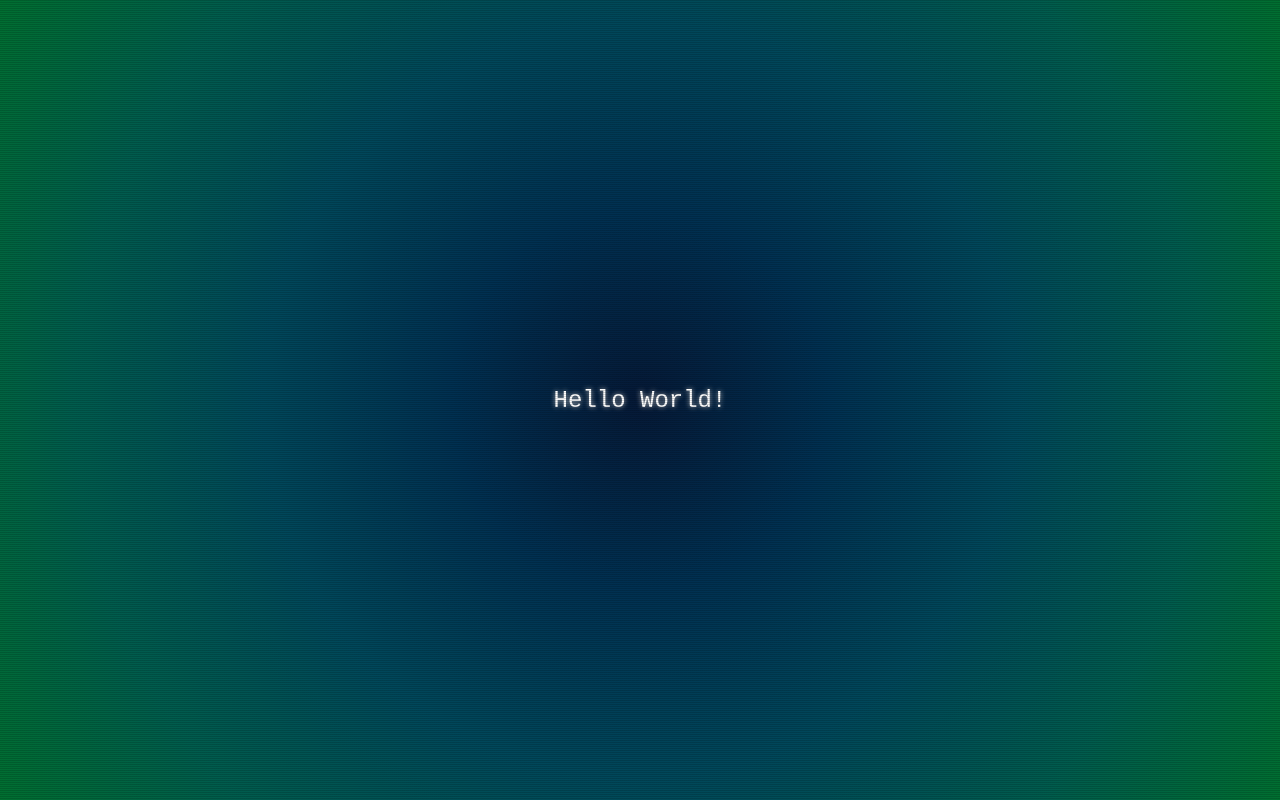
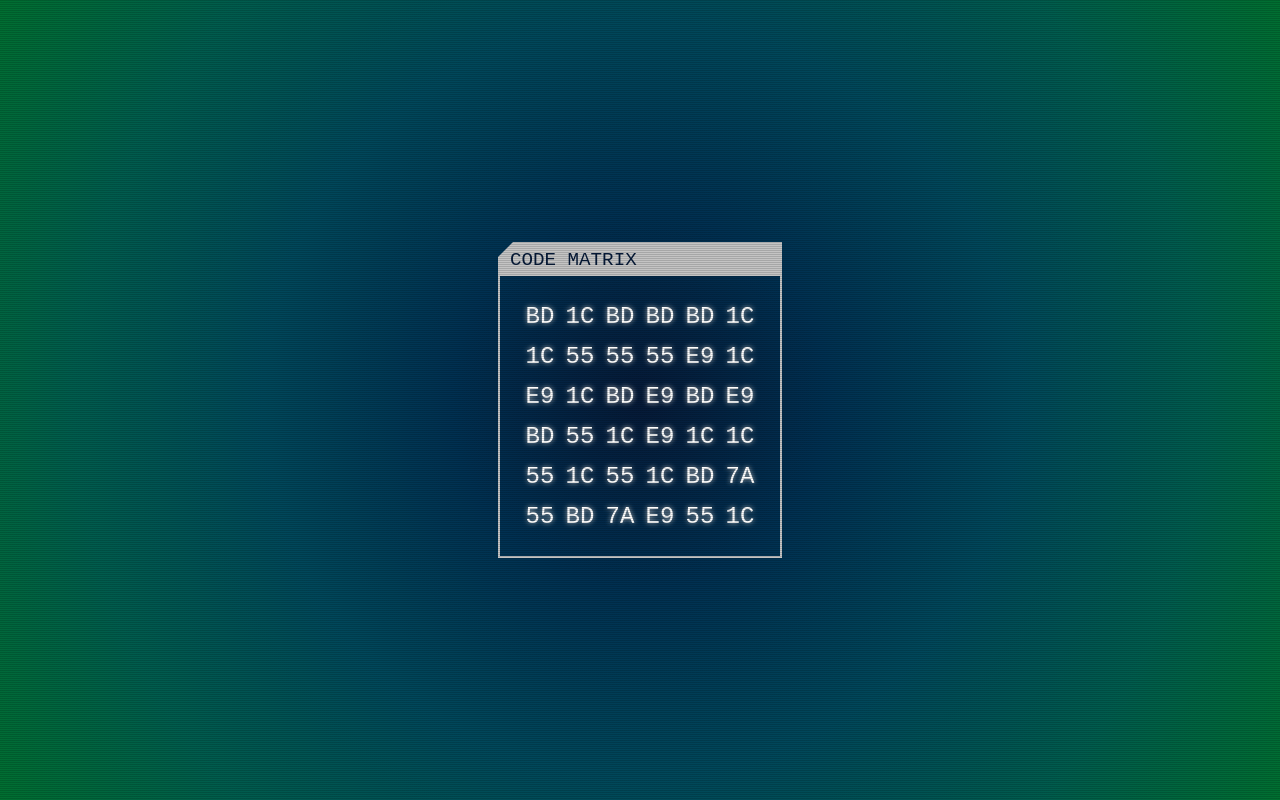
Before and after one commit to fanciful-marmot/cyber-hack, a React app: page / in a window 1280 px wide. Built offline with nearby package versions, Linux system fonts and the light colour scheme.

Commit message:
Basic drawing of the board

```diff
--- a/package.json
+++ b/package.json
@@ -15,6 +15,7 @@
     "@babel/preset-env": "7.13.15",
     "@babel/preset-react": "7.13.13",
     "babel-loader": "8.2.2",
+    "classnames": "2.3.1",
     "css-loader": "5.2.1",
     "html-webpack-plugin": "5.3.1",
     "react": "17.0.2",
--- a/src/index.css
+++ b/src/index.css
@@ -3,6 +3,12 @@ body {
   padding: 0;
   width: 100vw;
   height: 100vh;
+}
+
+div {
+  margin: 0;
+  padding: 0;
+  box-sizing: border-box;
 }
 
 #root {
--- a/src/ui/app.css
+++ b/src/ui/app.css
@@ -27,4 +27,5 @@
     transparent 1px,
     transparent 2px
   );
+  pointer-events: none;
 }
--- a/src/ui/app.jsx
+++ b/src/ui/app.jsx
@@ -1,11 +1,24 @@
 import React from 'react';
 
 import './app.css';
+import { Board } from './board/board';
+
+const matrix = [
+  'BD', '1C', 'BD', 'BD', 'BD', '1C',
+  '1C', '55', '55', '55', 'E9', '1C',
+  'E9', '1C', 'BD', 'E9', 'BD', 'E9',
+  'BD', '55', '1C', 'E9', '1C', '1C',
+  '55', '1C', '55', '1C', 'BD', '7A',
+  '55', 'BD', '7A', 'E9', '55', '1C',
+];
+
+const width = 6;
+const height = 6;
 
 const App = () => {
   return (
     <div className="app">
-      <div>Hello World!</div>
+      <Board matrix={matrix} width={width} height={height} />
     </div>
   );
 };
--- /dev/null
+++ b/src/ui/board/board-cell.css
@@ -0,0 +1,12 @@
+.board-cell {
+  width: 40px;
+  height: 40px;
+
+  display: flex;
+  align-items: center;
+  justify-content: center;
+}
+
+.board-cell:hover {
+  background-color: rgba(255, 255, 255, 0.2);
+}
--- /dev/null
+++ b/src/ui/board/board-cell.jsx
@@ -0,0 +1,16 @@
+import React from 'react';
+import classnames from 'classnames';
+
+import './board-cell.css';
+
+const BoardCell = props => {
+  const { value, highlight } = props;
+
+  return (
+    <div className={classnames('board-cell', { highlight })}>
+      {value}
+    </div>
+  )
+};
+
+export { BoardCell };
--- /dev/null
+++ b/src/ui/board/board.css
@@ -0,0 +1,23 @@
+.board {
+  display: flex;
+  flex-direction: column;
+  border: 2px solid #c4c4c4;
+  clip-path: polygon(15px 0, 100% 0, 100% 100%, 0 100%, 0 15px);
+}
+
+.board-header {
+  background: #c4c4c4;
+  color: #051937;
+  font-size: 1.2rem;
+  padding: 5px;
+  padding-left: 10px;
+}
+
+.cell-matrix {
+  flex-grow: 1;
+
+  display: grid;
+  padding: 20px;
+
+  user-select: none;
+}
--- /dev/null
+++ b/src/ui/board/board.jsx
@@ -0,0 +1,30 @@
+import React from 'react';
+import { BoardCell } from './board-cell';
+
+import './board.css';
+
+const Board = (props) => {
+  const { matrix, width, height } = props;
+
+  const matrixStyle = {
+    gridTemplateRows: '1fr '.repeat(height),
+    gridTemplateColumns: '1fr '.repeat(width),
+  };
+
+  return (
+    <div className="board">
+      <div className="board-header">
+        CODE MATRIX
+      </div>
+      <div className="cell-matrix" style={matrixStyle}>
+        {
+          matrix.map((value, i) => (
+            <BoardCell key={`cell-${i}`} value={value} />
+          ))
+        }
+      </div>
+    </div>
+  )
+};
+
+export { Board };
```
Also changed, not shown: 1 other file (tests, documents, lock files or other folders).
